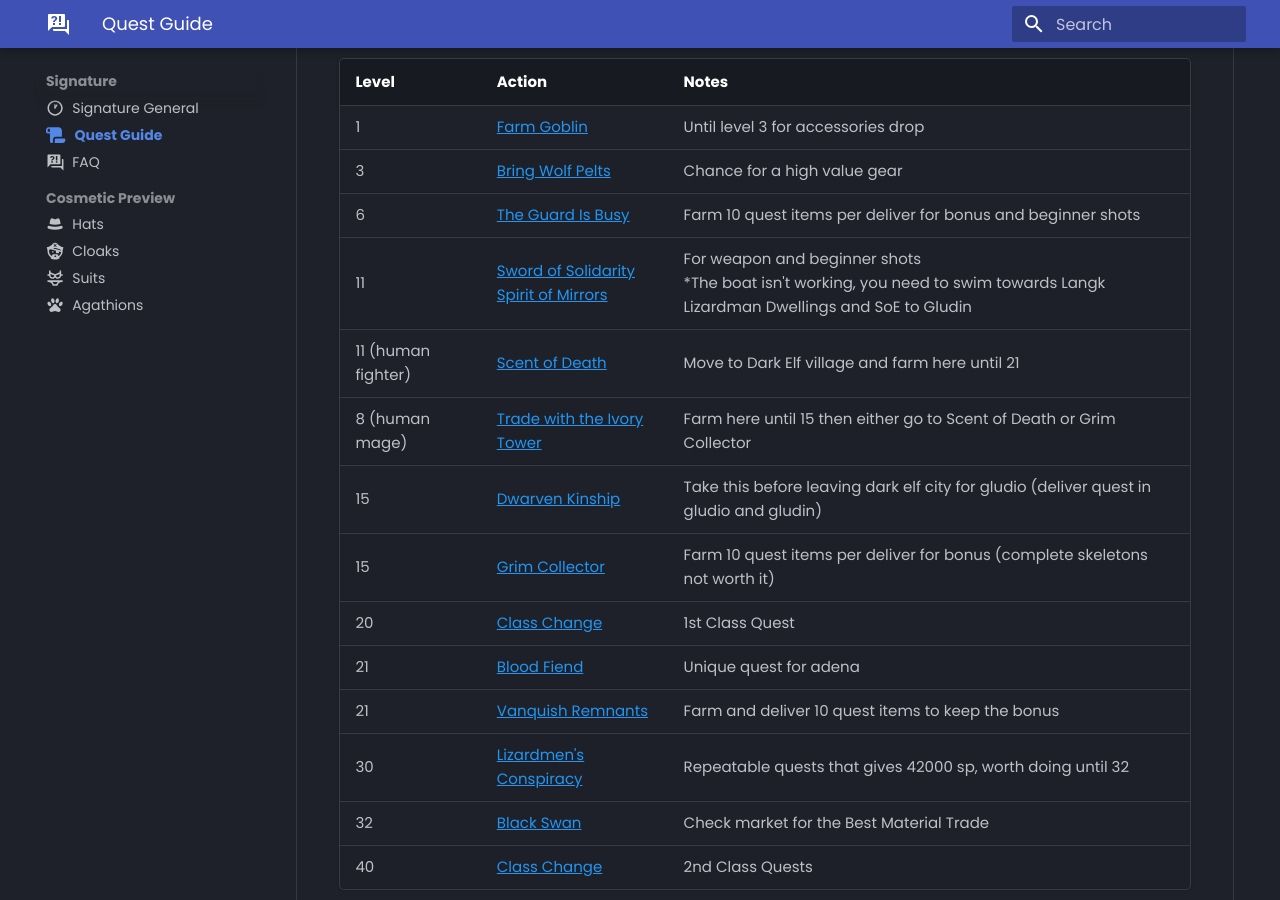
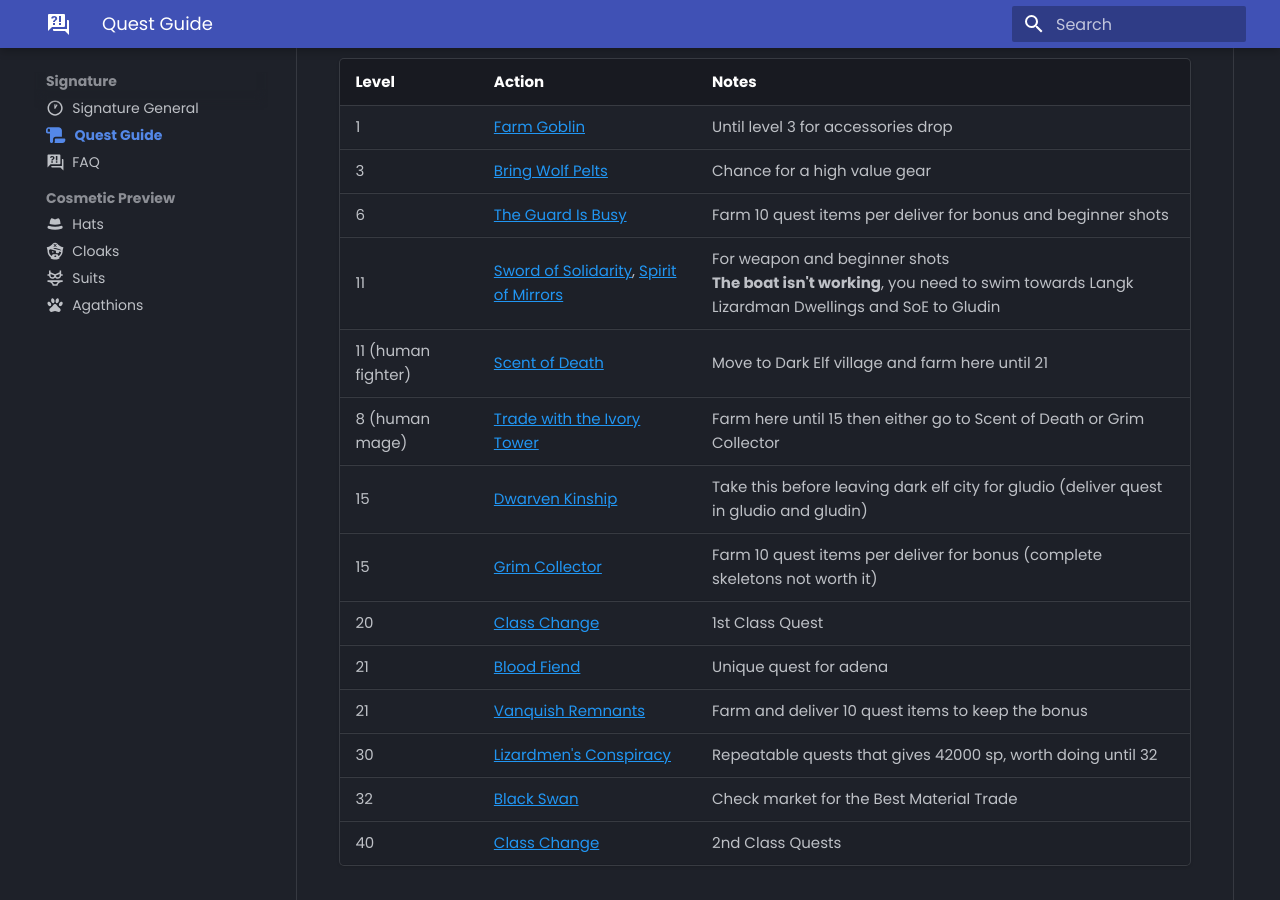
Before and after one commit to tab1-web/faq, an MkDocs documentation site: the page built from docs/signature/quests.md, in a window 1280 px wide and 900 px high, scrolled down 718 px. Built offline with MkDocs 1.6.1 and Material for MkDocs 9.7.7, drawn with Linux system fonts in a browser that asks for light colours; some web fonts are replaced; part of the change alters nothing that is shown.

```diff
--- a/docs/signature/js/quest.js
+++ b/docs/signature/js/quest.js
@@ -243,7 +243,7 @@ class QuestGuideController {
             actionCell.appendChild(link);
 
             if (index < parts.length - 1) {
-                actionCell.appendChild(document.createElement('br'));
+                actionCell.appendChild(document.createTextNode(', '));
             }
         });
     }
@@ -315,6 +315,12 @@ class QuestGuideController {
         });
     }
 
+    storeOriginalContent(actionCell) {
+        if (!actionCell.dataset.originalContent) {
+            actionCell.dataset.originalContent = actionCell.textContent.trim();
+        }
+    }
+
     refreshWikiLinks() {
         document.querySelectorAll('table').forEach(table => {
             let headerRow = table.querySelector('thead tr');
@@ -343,11 +349,21 @@ class QuestGuideController {
             bodyRows.forEach(row => {
                 const actionCell = row.querySelectorAll('td')[actionColumnIndex];
                 if (actionCell && actionCell.querySelector('a')) {
-                    const existingLink = actionCell.querySelector('a');
+                    const existingLinks = actionCell.querySelectorAll('a');
 
-                    if (this.isWikiSearchLink(existingLink) && !this.isManualLink(existingLink)) {
-                        const originalText = existingLink.textContent;
-                        actionCell.textContent = originalText;
+                    const hasWikiSearchLinks = Array.from(existingLinks).some(link =>
+                        this.isWikiSearchLink(link) && !this.isManualLink(link)
+                    );
+
+                    if (hasWikiSearchLinks) {
+                        if (!actionCell.dataset.originalContent) {
+                            this.storeOriginalContent(actionCell);
+                        }
+
+                        const originalText = actionCell.dataset.originalContent;
+                        if (originalText) {
+                            actionCell.textContent = originalText;
+                        }
                     }
                 }
             });
--- a/docs/signature/quests.md
+++ b/docs/signature/quests.md
@@ -66,7 +66,7 @@ Thank you **@Shuma**{style="color:white;"} for the Level 1 - 40 Guide! **<3**{st
     <tr>
       <td>11</td>
       <td>Sword of Solidarity, Spirit of Mirrors</td>
-      <td>For weapon and beginner shots<br>*The boat isn't working, you need to swim towards Langk Lizardman Dwellings and SoE to Gludin</td>
+      <td>For weapon and beginner shots<br><strong>The boat isn't working</strong>, you need to swim towards Langk Lizardman Dwellings and SoE to Gludin</td>
     </tr>
     <tr>
       <td>11 (human fighter)</td>
```
